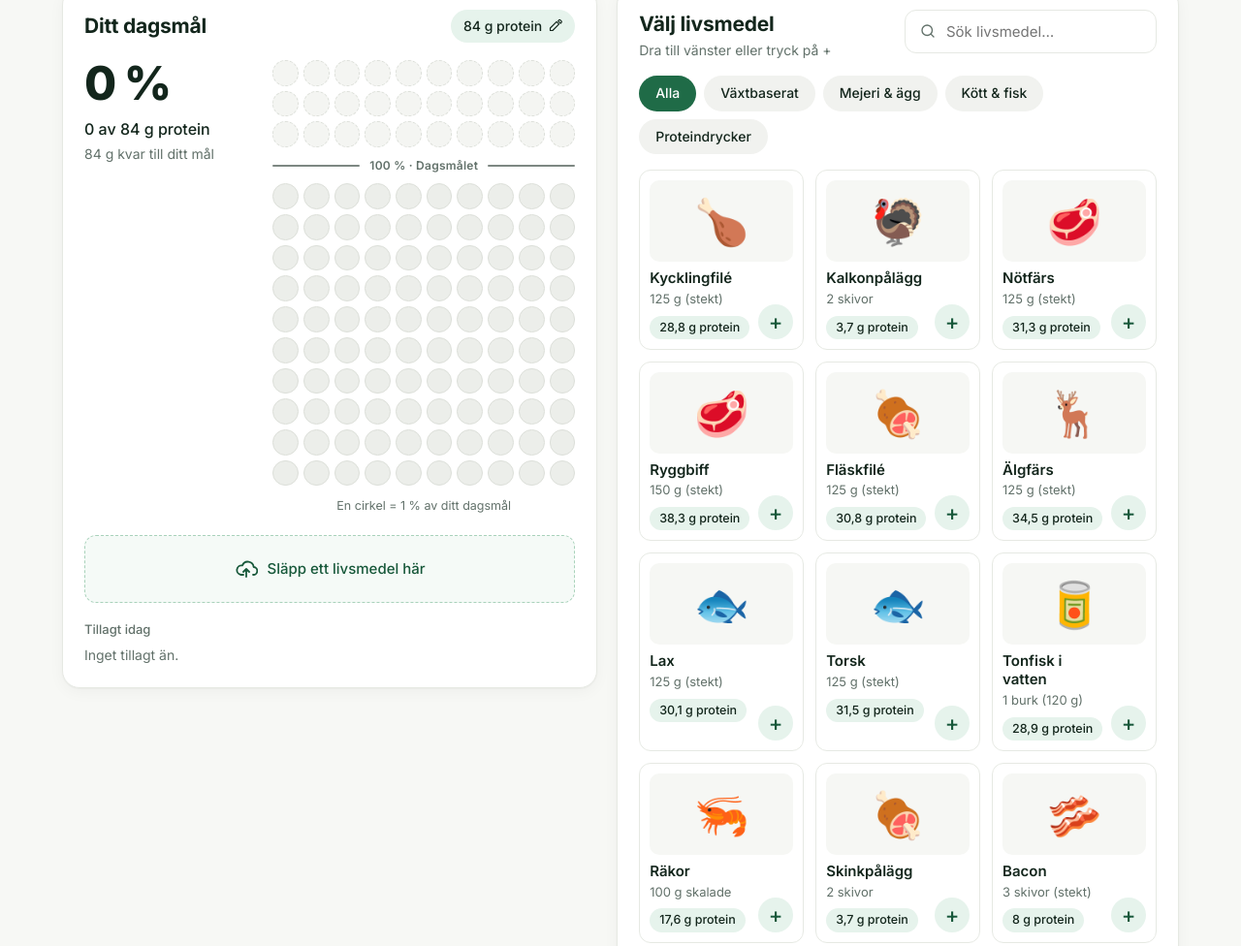
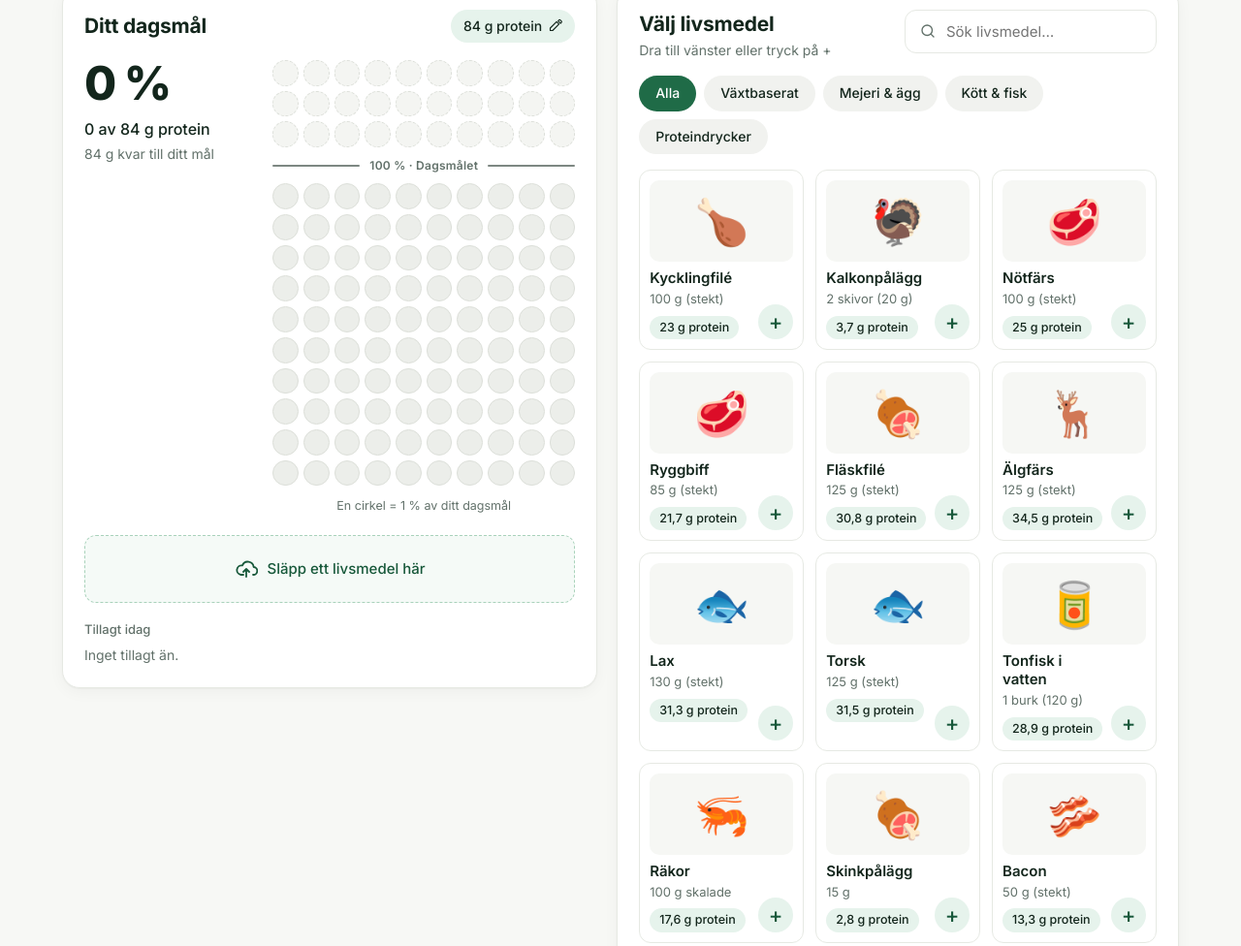
Before and after one commit to dalohn01/Proteinbalans, a plain HTML site: page index.html in a window 1280 px wide. Shown: the part 193-1169 px from the top of the page at 97% size. Drawn offline with Linux system fonts and the light colour scheme.

Commit message:
Portionsstorlekar från Livsmedelsverket
Portionsvikter hämtas nu från Livsmedelsverkets livsmedelsdatabas där de
finns (25 livsmedel) och från PM 2024 Volymvikter (hummus, havredryck).
Övriga har egen portion. Varje livsmedel anger källan i portionSource.
Fläskfilé och mozzarella behåller egen portion eftersom databasens
portion motsvarar en skiva.

Co-Authored-By: Claude Opus 5.5 <noreply@anthropic.com>

```diff
--- a/data/foods.js
+++ b/data/foods.js
@@ -4,8 +4,16 @@
 // livsmedelsdatabas (API v1, dataversion 2026-06-29). `slv` är livsmedlets
 // nummer i databasen och `slvName` dess namn där, så att värdet går att spåra.
 //
-// Portionsstorlekarna (`grams` + `portion`) är INTE från Livsmedelsverket –
-// de är våra egna standardportioner och bör granskas.
+// Portionsstorlek (`grams` + beskrivningen `portion`) – källan anges i
+// `portionSource`:
+//   "slv"    – portionsvikten i Livsmedelsverkets livsmedelsdatabas
+//              (valet "Portion" i Sök näringsinnehåll).
+//   "pm2024" – Livsmedelsverkets PM 2024 "Volymvikter, viktförändringsfaktorer
+//              och avfall" (vikt per dl/msk).
+//   "egen"   – egen standardportion. Används där Livsmedelsverket saknar
+//              portion, eller där deras portion inte passar (t.ex. fläskfilé
+//              20 g = en skiva).
+// Beskrivningstexten (`portion`) är alltid vår egen.
 //
 // Poster med `source: "typvärde"` finns inte i Livsmedelsverkets databas
 // (t.ex. proteinpulver) och använder ungefärliga typvärden för produktgruppen.
@@ -26,70 +34,71 @@ window.CATEGORIES = [
 
 window.FOODS = [
   // ── Kött & fisk ──────────────────────────────────────────────
-  { id: "kycklingfile", name: "Kycklingfilé", category: "kott-fisk", portion: "125 g (stekt)", grams: 125, proteinPer100g: 23.0, emoji: "🍗", slv: 1170, slvName: "Kyckling bröstfilé färsk stekt u. skinn" },
-  { id: "kalkonpalagg", name: "Kalkonpålägg", category: "kott-fisk", portion: "2 skivor", grams: 20, proteinPer100g: 18.3, emoji: "🦃", slv: 6009, slvName: "Kalkon rökt tunna skivor" },
-  { id: "notfars", name: "Nötfärs", category: "kott-fisk", portion: "125 g (stekt)", grams: 125, proteinPer100g: 25.0, emoji: "🥩", slv: 2101, slvName: "Nöt färs fett 10% stekt m. salt" },
-  { id: "ryggbiff", name: "Ryggbiff", category: "kott-fisk", portion: "150 g (stekt)", grams: 150, proteinPer100g: 25.5, emoji: "🥩", slv: 1014, slvName: "Nöt ryggbiff stekt" },
-  { id: "flaskfile", name: "Fläskfilé", category: "kott-fisk", portion: "125 g (stekt)", grams: 125, proteinPer100g: 24.6, emoji: "🍖", slv: 1023, slvName: "Gris fläskfilé skiva stekt" },
-  { id: "algfars", name: "Älgfärs", category: "kott-fisk", portion: "125 g (stekt)", grams: 125, proteinPer100g: 27.6, emoji: "🦌", slv: 3621, slvName: "Älg färs stekt m. salt" },
-  { id: "lax", name: "Lax", category: "kott-fisk", portion: "125 g (stekt)", grams: 125, proteinPer100g: 24.1, emoji: "🐟", slv: 1316, slvName: "Lax stekt m. salt" },
-  { id: "torsk", name: "Torsk", category: "kott-fisk", portion: "125 g (stekt)", grams: 125, proteinPer100g: 25.2, emoji: "🐟", slv: 1337, slvName: "Torsk stekt" },
-  { id: "tonfisk", name: "Tonfisk i vatten", category: "kott-fisk", portion: "1 burk (120 g)", grams: 120, proteinPer100g: 24.1, emoji: "🥫", slv: 1278, slvName: "Tonfisk i vatten konserv. avrunnen" },
-  { id: "rakor", name: "Räkor", category: "kott-fisk", portion: "100 g skalade", grams: 100, proteinPer100g: 17.6, emoji: "🦐", slv: 1395, slvName: "Räka kokt" },
-  { id: "skinka", name: "Skinkpålägg", category: "kott-fisk", portion: "2 skivor", grams: 20, proteinPer100g: 18.4, emoji: "🍖", slv: 1010, slvName: "Gris skinka skivad rökt fett 1-3%" },
-  { id: "bacon", name: "Bacon", category: "kott-fisk", portion: "3 skivor (stekt)", grams: 30, proteinPer100g: 26.6, emoji: "🥓", slv: 1523, slvName: "Gris bacon stekt mager" },
-  { id: "kallrokt-lax", name: "Kallrökt lax", category: "kott-fisk", portion: "50 g", grams: 50, proteinPer100g: 20.0, emoji: "🐟", slv: 1269, slvName: "Lax kallrökt" },
+  { id: "kycklingfile", name: "Kycklingfilé", category: "kott-fisk", portion: "100 g (stekt)", grams: 100, portionSource: "slv", proteinPer100g: 23.0, emoji: "🍗", slv: 1170, slvName: "Kyckling bröstfilé färsk stekt u. skinn" },
+  { id: "kalkonpalagg", name: "Kalkonpålägg", category: "kott-fisk", portion: "2 skivor (20 g)", grams: 20, portionSource: "slv", proteinPer100g: 18.3, emoji: "🦃", slv: 6009, slvName: "Kalkon rökt tunna skivor" },
+  { id: "notfars", name: "Nötfärs", category: "kott-fisk", portion: "100 g (stekt)", grams: 100, portionSource: "slv", proteinPer100g: 25.0, emoji: "🥩", slv: 2101, slvName: "Nöt färs fett 10% stekt m. salt" },
+  { id: "ryggbiff", name: "Ryggbiff", category: "kott-fisk", portion: "85 g (stekt)", grams: 85, portionSource: "slv", proteinPer100g: 25.5, emoji: "🥩", slv: 1014, slvName: "Nöt ryggbiff stekt" },
+  { id: "flaskfile", name: "Fläskfilé", category: "kott-fisk", portion: "125 g (stekt)", grams: 125, portionSource: "egen", proteinPer100g: 24.6, emoji: "🍖", slv: 1023, slvName: "Gris fläskfilé skiva stekt" },
+  { id: "algfars", name: "Älgfärs", category: "kott-fisk", portion: "125 g (stekt)", grams: 125, portionSource: "egen", proteinPer100g: 27.6, emoji: "🦌", slv: 3621, slvName: "Älg färs stekt m. salt" },
+  { id: "lax", name: "Lax", category: "kott-fisk", portion: "130 g (stekt)", grams: 130, portionSource: "slv", proteinPer100g: 24.1, emoji: "🐟", slv: 1316, slvName: "Lax stekt m. salt" },
+  { id: "torsk", name: "Torsk", category: "kott-fisk", portion: "125 g (stekt)", grams: 125, portionSource: "slv", proteinPer100g: 25.2, emoji: "🐟", slv: 1337, slvName: "Torsk stekt" },
+  { id: "tonfisk", name: "Tonfisk i vatten", category: "kott-fisk", portion: "1 burk (120 g)", grams: 120, portionSource: "egen", proteinPer100g: 24.1, emoji: "🥫", slv: 1278, slvName: "Tonfisk i vatten konserv. avrunnen" },
+  { id: "rakor", name: "Räkor", category: "kott-fisk", portion: "100 g skalade", grams: 100, portionSource: "slv", proteinPer100g: 17.6, emoji: "🦐", slv: 1395, slvName: "Räka kokt" },
+  { id: "skinka", name: "Skinkpålägg", category: "kott-fisk", portion: "15 g", grams: 15, portionSource: "slv", proteinPer100g: 18.4, emoji: "🍖", slv: 1010, slvName: "Gris skinka skivad rökt fett 1-3%" },
+  { id: "bacon", name: "Bacon", category: "kott-fisk", portion: "50 g (stekt)", grams: 50, portionSource: "slv", proteinPer100g: 26.6, emoji: "🥓", slv: 1523, slvName: "Gris bacon stekt mager" },
+  { id: "kallrokt-lax", name: "Kallrökt lax", category: "kott-fisk", portion: "50 g", grams: 50, portionSource: "egen", proteinPer100g: 20.0, emoji: "🐟", slv: 1269, slvName: "Lax kallrökt" },
 
   // ── Mejeri & ägg ─────────────────────────────────────────────
-  { id: "agg", name: "Ägg", category: "mejeri", portion: "1 st (kokt)", grams: 50, proteinPer100g: 12.1, emoji: "🥚", slv: 2205, slvName: "Ägg kokt" },
-  { id: "kvarg", name: "Kvarg", category: "mejeri", portion: "250 g", grams: 250, proteinPer100g: 10.0, emoji: "🥣", slv: 3243, slvName: "Kvarg naturell fett 0,2%" },
-  { id: "keso", name: "Keso / cottage cheese", category: "mejeri", portion: "100 g", grams: 100, proteinPer100g: 13.4, emoji: "🥣", slv: 70, slvName: "Färskost cottage cheese naturell fett 4%" },
-  { id: "grekisk-yoghurt", name: "Grekisk yoghurt 0 %", category: "mejeri", portion: "150 g", grams: 150, proteinPer100g: 9.1, emoji: "🥣", slv: 7146, slvName: "Yoghurt smaksatt m. sötningsm. fett 0% typ grekisk yoghurt" },
-  { id: "yoghurt", name: "Yoghurt naturell", category: "mejeri", portion: "2 dl", grams: 200, proteinPer100g: 3.4, emoji: "🥣", slv: 124, slvName: "Yoghurt naturell fett 3% berikad" },
-  { id: "filmjolk", name: "Filmjölk", category: "mejeri", portion: "2 dl", grams: 200, proteinPer100g: 3.3, emoji: "🥛", slv: 114, slvName: "Filmjölk fett 3% berikad" },
-  { id: "mjolk", name: "Mjölk", category: "mejeri", portion: "2 dl", grams: 200, proteinPer100g: 3.6, emoji: "🥛", slv: 150, slvName: "Mellanmjölk fett 1,5% berikad" },
-  { id: "hardost", name: "Ost", category: "mejeri", portion: "2 skivor", grams: 20, proteinPer100g: 26.2, emoji: "🧀", slv: 96, slvName: "Ost hårdost fett 28%" },
-  { id: "parmesan", name: "Parmesan", category: "mejeri", portion: "15 g", grams: 15, proteinPer100g: 31.1, emoji: "🧀", slv: 103, slvName: "Ost hårdost parmesan fett 30% typ Parmiggiano Reggiano" },
-  { id: "halloumi", name: "Halloumi", category: "mejeri", portion: "75 g (stekt)", grams: 75, proteinPer100g: 23.6, emoji: "🧀", slv: 2899, slvName: "Ost halloumi stekt eller grillad" },
-  { id: "mozzarella", name: "Mozzarella", category: "mejeri", portion: "½ kula (60 g)", grams: 60, proteinPer100g: 15.6, emoji: "🧀", slv: 2255, slvName: "Ost mozzarella fett 18%" },
+  { id: "agg", name: "Ägg", category: "mejeri", portion: "1 st (kokt)", grams: 50, portionSource: "slv", proteinPer100g: 12.1, emoji: "🥚", slv: 2205, slvName: "Ägg kokt" },
+  { id: "kvarg", name: "Kvarg", category: "mejeri", portion: "250 g", grams: 250, portionSource: "slv", proteinPer100g: 10.0, emoji: "🥣", slv: 3243, slvName: "Kvarg naturell fett 0,2%" },
+  { id: "keso", name: "Keso / cottage cheese", category: "mejeri", portion: "100 g", grams: 100, portionSource: "slv", proteinPer100g: 13.4, emoji: "🥣", slv: 70, slvName: "Färskost cottage cheese naturell fett 4%" },
+  { id: "grekisk-yoghurt", name: "Grekisk yoghurt 0 %", category: "mejeri", portion: "200 g", grams: 200, portionSource: "slv", proteinPer100g: 9.1, emoji: "🥣", slv: 7146, slvName: "Yoghurt smaksatt m. sötningsm. fett 0% typ grekisk yoghurt" },
+  { id: "yoghurt", name: "Yoghurt naturell", category: "mejeri", portion: "2 dl", grams: 200, portionSource: "slv", proteinPer100g: 3.4, emoji: "🥣", slv: 124, slvName: "Yoghurt naturell fett 3% berikad" },
+  { id: "filmjolk", name: "Filmjölk", category: "mejeri", portion: "2 dl", grams: 200, portionSource: "slv", proteinPer100g: 3.3, emoji: "🥛", slv: 114, slvName: "Filmjölk fett 3% berikad" },
+  { id: "mjolk", name: "Mjölk", category: "mejeri", portion: "2 dl", grams: 200, portionSource: "slv", proteinPer100g: 3.6, emoji: "🥛", slv: 150, slvName: "Mellanmjölk fett 1,5% berikad" },
+  { id: "hardost", name: "Ost", category: "mejeri", portion: "15 g", grams: 15, portionSource: "slv", proteinPer100g: 26.2, emoji: "🧀", slv: 96, slvName: "Ost hårdost fett 28%" },
+  { id: "parmesan", name: "Parmesan", category: "mejeri", portion: "15 g", grams: 15, portionSource: "egen", proteinPer100g: 31.1, emoji: "🧀", slv: 103, slvName: "Ost hårdost parmesan fett 30% typ Parmiggiano Reggiano" },
+  { id: "halloumi", name: "Halloumi", category: "mejeri", portion: "75 g (stekt)", grams: 75, portionSource: "egen", proteinPer100g: 23.6, emoji: "🧀", slv: 2899, slvName: "Ost halloumi stekt eller grillad" },
+  { id: "mozzarella", name: "Mozzarella", category: "mejeri", portion: "½ kula (60 g)", grams: 60, portionSource: "egen", proteinPer100g: 15.6, emoji: "🧀", slv: 2255, slvName: "Ost mozzarella fett 18%" },
   {
-    id: "ostsmorgas", name: "Ostsmörgås", category: "mejeri", portion: "1 st", emoji: "🥪",
+    // Ingrediensvikterna är Livsmedelsverkets portioner för bröd och ost.
+    id: "ostsmorgas", name: "Ostsmörgås", category: "mejeri", portion: "1 st", portionSource: "slv", emoji: "🥪",
     ingredients: [
       { grams: 35, proteinPer100g: 9.3, slv: 3797, slvName: "Bröd fullkorn råg fibrer ca 7%" },
-      { grams: 20, proteinPer100g: 26.2, slv: 96, slvName: "Ost hårdost fett 28%" },
+      { grams: 15, proteinPer100g: 26.2, slv: 96, slvName: "Ost hårdost fett 28%" },
     ],
   },
 
   // ── Växtbaserat ──────────────────────────────────────────────
-  { id: "tempeh", name: "Tempeh", category: "vaxt", portion: "100 g", grams: 100, proteinPer100g: 18.6, emoji: "🌱", slv: 7027, slvName: "Tempeh" },
-  { id: "tofu", name: "Tofu", category: "vaxt", portion: "100 g", grams: 100, proteinPer100g: 6.6, emoji: "🧊", slv: 905, slvName: "Tofu fast" },
-  { id: "artfars", name: "Ärtproteinfärs", category: "vaxt", portion: "125 g", grams: 125, proteinPer100g: 26.6, emoji: "🌱", slv: 6901, slvName: "Ärtprotein färs kylvara el. frysvara" },
-  { id: "sojabitar", name: "Sojabitar", category: "vaxt", portion: "100 g (stekt)", grams: 100, proteinPer100g: 19.8, emoji: "🌱", slv: 6289, slvName: "Sojaprotein bitar stekta typ Oumph®" },
-  { id: "mykoprotein", name: "Mykoproteinfärs", category: "vaxt", portion: "100 g (stekt)", grams: 100, proteinPer100g: 16.7, emoji: "🍄", slv: 6282, slvName: "Mykoprotein färs bitar filé stekt" },
-  { id: "roda-linser", name: "Röda linser", category: "vaxt", portion: "150 g (kokta)", grams: 150, proteinPer100g: 10.6, emoji: "🫘", slv: 3822, slvName: "Röda linser torkade kokta m. salt" },
-  { id: "kikartor", name: "Kikärtor", category: "vaxt", portion: "150 g (kokta)", grams: 150, proteinPer100g: 8.1, emoji: "🫘", slv: 3762, slvName: "Kikärtor torkade kokta m. salt" },
-  { id: "svarta-bonor", name: "Svarta bönor", category: "vaxt", portion: "150 g", grams: 150, proteinPer100g: 8.1, emoji: "🫘", slv: 3817, slvName: "Svarta bönor konserv. u. lag" },
-  { id: "edamame", name: "Edamame", category: "vaxt", portion: "100 g", grams: 100, proteinPer100g: 10.9, emoji: "🫛", slv: 5860, slvName: "Sojabönor färska förvällda u. skal" },
-  { id: "hummus", name: "Hummus", category: "vaxt", portion: "50 g", grams: 50, proteinPer100g: 5.8, emoji: "🥙", slv: 3051, slvName: "Hummus kikärtsröra" },
-  { id: "jordnotter", name: "Jordnötter", category: "vaxt", portion: "1 näve (30 g)", grams: 30, proteinPer100g: 22.4, emoji: "🥜", slv: 1561, slvName: "Jordnötter rostade" },
-  { id: "jordnotssmor", name: "Jordnötssmör", category: "vaxt", portion: "1 msk (15 g)", grams: 15, proteinPer100g: 22.6, emoji: "🥜", slv: 1559, slvName: "Jordnötssmör" },
-  { id: "mandlar", name: "Mandlar", category: "vaxt", portion: "1 näve (30 g)", grams: 30, proteinPer100g: 20.7, emoji: "🌰", slv: 1575, slvName: "Sötmandel" },
-  { id: "pumpafro", name: "Pumpafrön", category: "vaxt", portion: "2 msk (20 g)", grams: 20, proteinPer100g: 29.8, emoji: "🎃", slv: 1571, slvName: "Pumpafrö" },
-  { id: "hampafro", name: "Hampafrön", category: "vaxt", portion: "1 msk (15 g)", grams: 15, proteinPer100g: 28.0, emoji: "🌿", slv: 6159, slvName: "Hampafrö u. skal" },
-  { id: "naringsjast", name: "Näringsjäst", category: "vaxt", portion: "2 msk (10 g)", grams: 10, proteinPer100g: 46.6, emoji: "✨", slv: 6998, slvName: "Näringsjäst" },
-  { id: "havregryn", name: "Havregryn", category: "vaxt", portion: "40 g (1 portion gröt)", grams: 40, proteinPer100g: 9.5, emoji: "🥣", slv: 702, slvName: "Havregryn fullkorn" },
-  { id: "fullkornsbrod", name: "Fullkornsbröd", category: "vaxt", portion: "1 skiva", grams: 35, proteinPer100g: 9.3, emoji: "🍞", slv: 3797, slvName: "Bröd fullkorn råg fibrer ca 7%" },
-  { id: "pasta", name: "Pasta", category: "vaxt", portion: "200 g (kokt)", grams: 200, proteinPer100g: 4.6, emoji: "🍝", slv: 3756, slvName: "Pasta kokt m. salt" },
-  { id: "quinoa", name: "Quinoa", category: "vaxt", portion: "150 g (kokt)", grams: 150, proteinPer100g: 4.4, emoji: "🍚", slv: 3518, slvName: "Mjölmålla quinoa röd kokt m. salt" },
-  { id: "banan", name: "Banan", category: "vaxt", portion: "1 st", grams: 120, proteinPer100g: 1.1, emoji: "🍌", slv: 553, slvName: "Banan" },
-  { id: "broccoli", name: "Broccoli", category: "vaxt", portion: "100 g", grams: 100, proteinPer100g: 2.9, emoji: "🥦", slv: 325, slvName: "Broccoli" },
-  { id: "sojadryck", name: "Sojadryck", category: "vaxt", portion: "2 dl", grams: 200, proteinPer100g: 3.1, emoji: "🥛", slv: 907, slvName: "Sojadryck" },
-  { id: "havredryck", name: "Havredryck", category: "vaxt", portion: "2 dl", grams: 200, proteinPer100g: 1.0, emoji: "🥛", slv: 700, slvName: "Havredryck fett 1,5% berikad" },
+  { id: "tempeh", name: "Tempeh", category: "vaxt", portion: "100 g", grams: 100, portionSource: "egen", proteinPer100g: 18.6, emoji: "🌱", slv: 7027, slvName: "Tempeh" },
+  { id: "tofu", name: "Tofu", category: "vaxt", portion: "100 g", grams: 100, portionSource: "egen", proteinPer100g: 6.6, emoji: "🧊", slv: 905, slvName: "Tofu fast" },
+  { id: "artfars", name: "Ärtproteinfärs", category: "vaxt", portion: "125 g", grams: 125, portionSource: "egen", proteinPer100g: 26.6, emoji: "🌱", slv: 6901, slvName: "Ärtprotein färs kylvara el. frysvara" },
+  { id: "sojabitar", name: "Sojabitar", category: "vaxt", portion: "100 g (stekt)", grams: 100, portionSource: "egen", proteinPer100g: 19.8, emoji: "🌱", slv: 6289, slvName: "Sojaprotein bitar stekta typ Oumph®" },
+  { id: "mykoprotein", name: "Mykoproteinfärs", category: "vaxt", portion: "100 g (stekt)", grams: 100, portionSource: "egen", proteinPer100g: 16.7, emoji: "🍄", slv: 6282, slvName: "Mykoprotein färs bitar filé stekt" },
+  { id: "roda-linser", name: "Röda linser", category: "vaxt", portion: "150 g (kokta)", grams: 150, portionSource: "egen", proteinPer100g: 10.6, emoji: "🫘", slv: 3822, slvName: "Röda linser torkade kokta m. salt" },
+  { id: "kikartor", name: "Kikärtor", category: "vaxt", portion: "150 g (kokta)", grams: 150, portionSource: "egen", proteinPer100g: 8.1, emoji: "🫘", slv: 3762, slvName: "Kikärtor torkade kokta m. salt" },
+  { id: "svarta-bonor", name: "Svarta bönor", category: "vaxt", portion: "150 g", grams: 150, portionSource: "egen", proteinPer100g: 8.1, emoji: "🫘", slv: 3817, slvName: "Svarta bönor konserv. u. lag" },
+  { id: "edamame", name: "Edamame", category: "vaxt", portion: "75 g", grams: 75, portionSource: "slv", proteinPer100g: 10.9, emoji: "🫛", slv: 5860, slvName: "Sojabönor färska förvällda u. skal" },
+  { id: "hummus", name: "Hummus", category: "vaxt", portion: "3 msk (51 g)", grams: 51, portionSource: "pm2024", proteinPer100g: 5.8, emoji: "🥙", slv: 3051, slvName: "Hummus kikärtsröra" },
+  { id: "jordnotter", name: "Jordnötter", category: "vaxt", portion: "1 näve (30 g)", grams: 30, portionSource: "egen", proteinPer100g: 22.4, emoji: "🥜", slv: 1561, slvName: "Jordnötter rostade" },
+  { id: "jordnotssmor", name: "Jordnötssmör", category: "vaxt", portion: "1 msk (15 g)", grams: 15, portionSource: "egen", proteinPer100g: 22.6, emoji: "🥜", slv: 1559, slvName: "Jordnötssmör" },
+  { id: "mandlar", name: "Mandlar", category: "vaxt", portion: "1 näve (30 g)", grams: 30, portionSource: "egen", proteinPer100g: 20.7, emoji: "🌰", slv: 1575, slvName: "Sötmandel" },
+  { id: "pumpafro", name: "Pumpafrön", category: "vaxt", portion: "2 msk (20 g)", grams: 20, portionSource: "egen", proteinPer100g: 29.8, emoji: "🎃", slv: 1571, slvName: "Pumpafrö" },
+  { id: "hampafro", name: "Hampafrön", category: "vaxt", portion: "1 msk (15 g)", grams: 15, portionSource: "egen", proteinPer100g: 28.0, emoji: "🌿", slv: 6159, slvName: "Hampafrö u. skal" },
+  { id: "naringsjast", name: "Näringsjäst", category: "vaxt", portion: "2 msk (10 g)", grams: 10, portionSource: "egen", proteinPer100g: 46.6, emoji: "✨", slv: 6998, slvName: "Näringsjäst" },
+  { id: "havregryn", name: "Havregryn", category: "vaxt", portion: "40 g (1 portion gröt)", grams: 40, portionSource: "egen", proteinPer100g: 9.5, emoji: "🥣", slv: 702, slvName: "Havregryn fullkorn" },
+  { id: "fullkornsbrod", name: "Fullkornsbröd", category: "vaxt", portion: "1 skiva", grams: 35, portionSource: "slv", proteinPer100g: 9.3, emoji: "🍞", slv: 3797, slvName: "Bröd fullkorn råg fibrer ca 7%" },
+  { id: "pasta", name: "Pasta", category: "vaxt", portion: "175 g (kokt)", grams: 175, portionSource: "slv", proteinPer100g: 4.6, emoji: "🍝", slv: 3756, slvName: "Pasta kokt m. salt" },
+  { id: "quinoa", name: "Quinoa", category: "vaxt", portion: "115 g (kokt)", grams: 115, portionSource: "slv", proteinPer100g: 4.4, emoji: "🍚", slv: 3518, slvName: "Mjölmålla quinoa röd kokt m. salt" },
+  { id: "banan", name: "Banan", category: "vaxt", portion: "1 st", grams: 105, portionSource: "slv", proteinPer100g: 1.1, emoji: "🍌", slv: 553, slvName: "Banan" },
+  { id: "broccoli", name: "Broccoli", category: "vaxt", portion: "100 g", grams: 100, portionSource: "egen", proteinPer100g: 2.9, emoji: "🥦", slv: 325, slvName: "Broccoli" },
+  { id: "sojadryck", name: "Sojadryck", category: "vaxt", portion: "2 dl", grams: 207, portionSource: "slv", proteinPer100g: 3.1, emoji: "🥛", slv: 907, slvName: "Sojadryck" },
+  { id: "havredryck", name: "Havredryck", category: "vaxt", portion: "2 dl", grams: 198, portionSource: "pm2024", proteinPer100g: 1.0, emoji: "🥛", slv: 700, slvName: "Havredryck fett 1,5% berikad" },
 
   // ── Proteindrycker (färdigblandade drycker och pulver) ───────
-  { id: "kvargdryck", name: "Kvargdryck", category: "drycker", portion: "1 flaska (2,5 dl)", grams: 250, proteinPer100g: 5.4, emoji: "🥤", slv: 6089, slvName: "Kvarg drickf. olika smaker" },
-  { id: "maltidsersattning", name: "Måltidsersättning", category: "drycker", portion: "1 portion pulver (50 g)", grams: 50, proteinPer100g: 35.0, emoji: "🥤", slv: 1891, slvName: "Måltidsersättning pulver chokladsmak berikad" },
-  { id: "proteinshake", name: "Proteinshake, färdig", category: "drycker", portion: "1 flaska (33 cl)", grams: 330, proteinPer100g: 7.5, emoji: "🥤", source: "typvärde" },
-  { id: "vassleprotein", name: "Vassleproteinpulver", category: "drycker", portion: "1 skopa (30 g)", grams: 30, proteinPer100g: 75, emoji: "🥤", source: "typvärde" },
-  { id: "vaxtproteinpulver", name: "Växtproteinpulver", category: "drycker", portion: "1 skopa (30 g)", grams: 30, proteinPer100g: 70, emoji: "🥤", source: "typvärde" },
+  { id: "kvargdryck", name: "Kvargdryck", category: "drycker", portion: "1 flaska (330 g)", grams: 330, portionSource: "slv", proteinPer100g: 5.4, emoji: "🥤", slv: 6089, slvName: "Kvarg drickf. olika smaker" },
+  { id: "maltidsersattning", name: "Måltidsersättning", category: "drycker", portion: "1 portion pulver (50 g)", grams: 50, portionSource: "egen", proteinPer100g: 35.0, emoji: "🥤", slv: 1891, slvName: "Måltidsersättning pulver chokladsmak berikad" },
+  { id: "proteinshake", name: "Proteinshake, färdig", category: "drycker", portion: "1 flaska (33 cl)", grams: 330, portionSource: "egen", proteinPer100g: 7.5, emoji: "🥤", source: "typvärde" },
+  { id: "vassleprotein", name: "Vassleproteinpulver", category: "drycker", portion: "1 skopa (30 g)", grams: 30, portionSource: "egen", proteinPer100g: 75, emoji: "🥤", source: "typvärde" },
+  { id: "vaxtproteinpulver", name: "Växtproteinpulver", category: "drycker", portion: "1 skopa (30 g)", grams: 30, portionSource: "egen", proteinPer100g: 70, emoji: "🥤", source: "typvärde" },
 ];
```
Also changed, not shown: index.html (+2 -2 lines), 1 other file.
